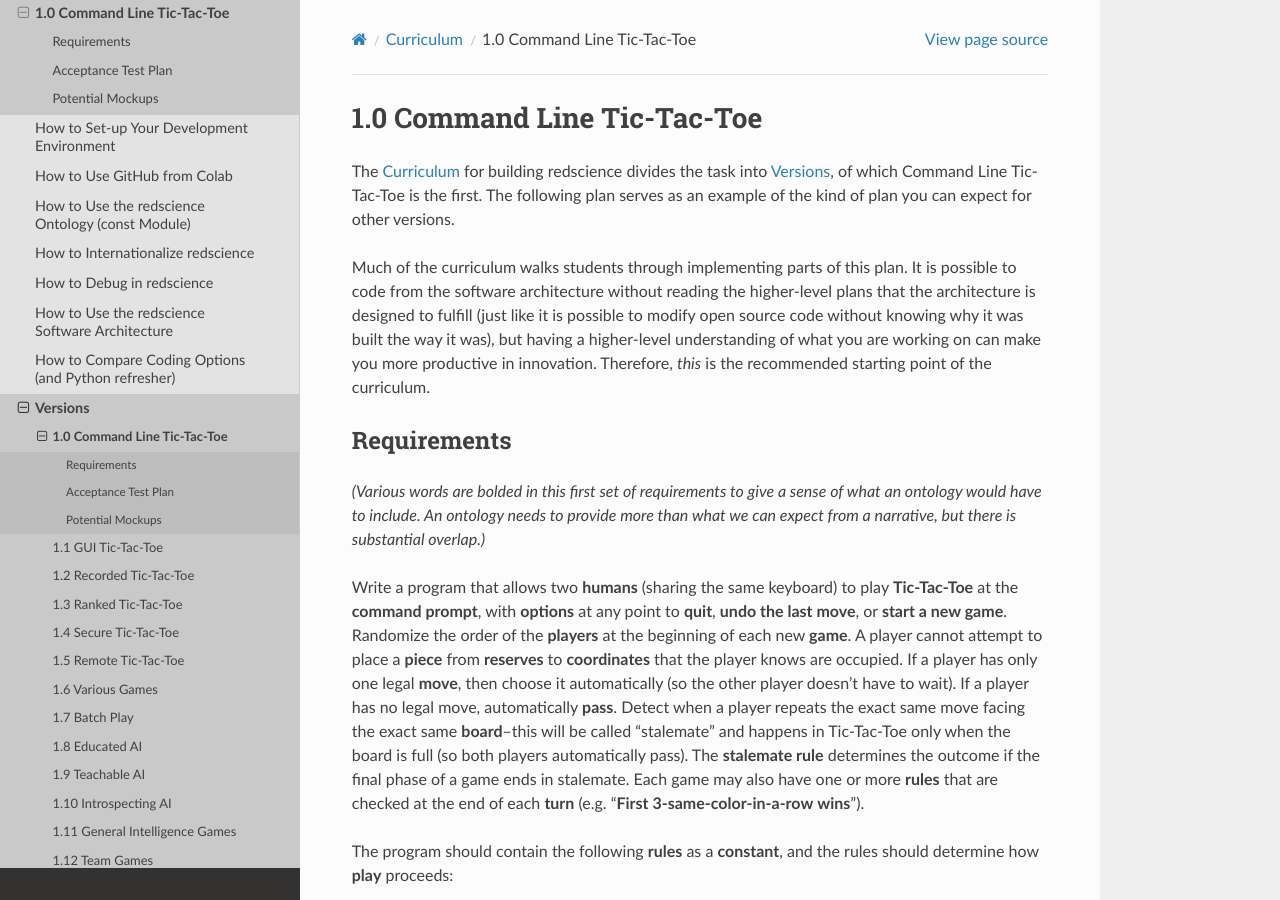
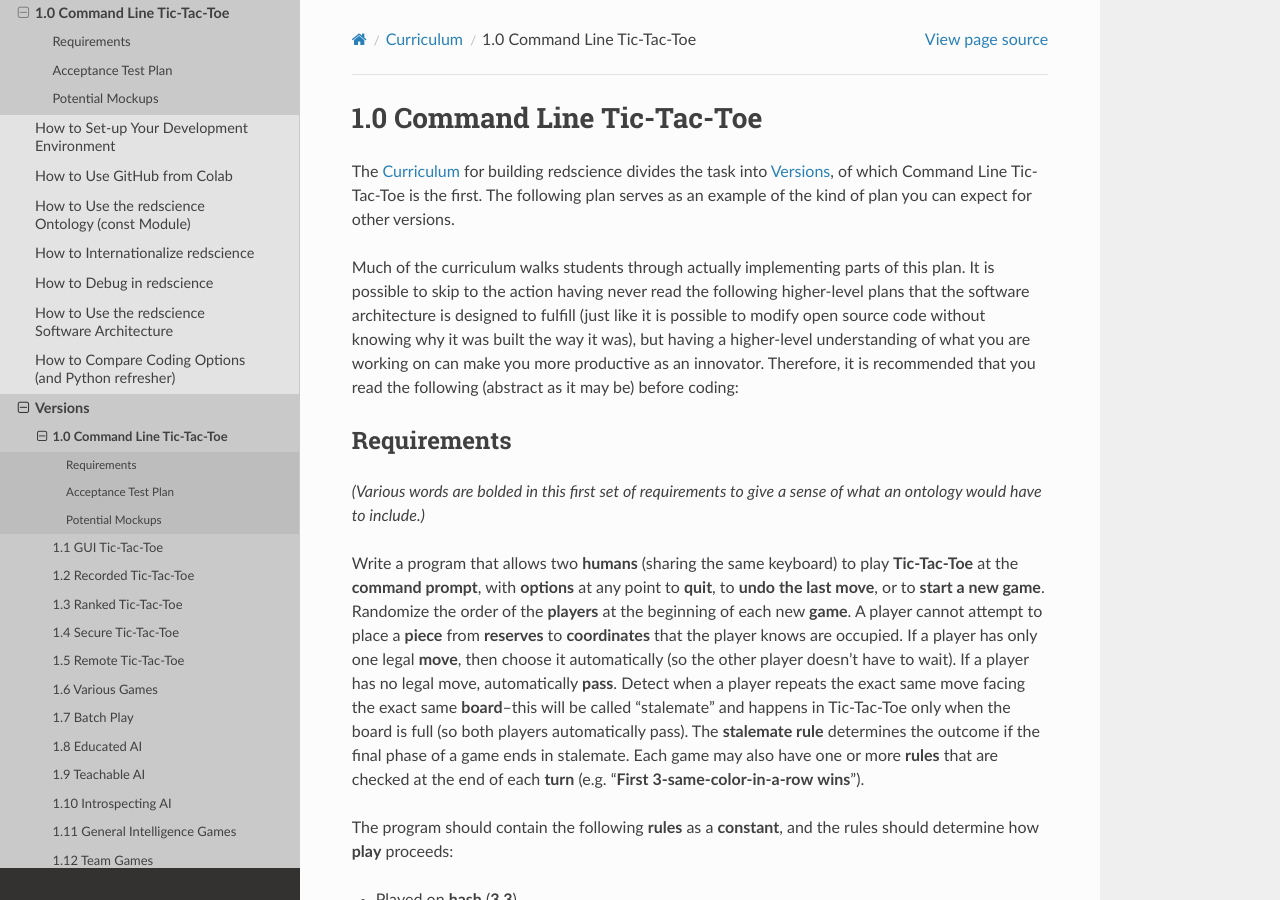
Before and after one commit to ChrisSantosLang/redscience, a Sphinx documentation site: the page built from docs/source/releases/commandline.rst, in a window 1280 px wide and 900 px high. Built offline with Sphinx 7.4.7 and the Read the Docs theme 2.0.0, drawn with Linux system fonts in a browser that asks for light colours.

Commit message:
Update commandline.rst

```diff
--- a/docs/source/releases/commandline.rst
+++ b/docs/source/releases/commandline.rst
@@ -7,26 +7,24 @@ into :doc:`../releases/releases`, of which Command Line
 Tic-Tac-Toe is the first. The following plan serves as an example
 of the kind of plan you can expect for other versions.
 
-Much of the curriculum walks students through implementing parts of
-this plan. It is possible to code from the software architecture
-without reading the higher-level plans that the architecture is
+Much of the curriculum walks students through actually implementing
+parts of this plan. It is possible to skip to the action having never
+read the following higher-level plans that the software architecture is
 designed to fulfill (just like it is possible to modify open source
 code without knowing why it was built the way it was), but having
 a higher-level understanding of what you are working on can make you
-more productive in innovation. Therefore, *this* is the recommended
-starting point of the curriculum.
+more productive as an innovator. Therefore, it is recommended that you
+read the following (abstract as it may be) before coding:
 
 Requirements
 ------------
 
 *(Various words are bolded in this first set of requirements to
-give a sense of what an ontology would have to include. An
-ontology needs to provide more than what we can expect from a
-narrative, but there is substantial overlap.)*
+give a sense of what an ontology would have to include.)*
 
 Write a program that allows two **humans** (sharing the same keyboard)
 to play **Tic-Tac-Toe** at the **command prompt**, with **options**
-at any point to **quit**, **undo the last move**, or
+at any point to **quit**, to **undo the last move**, or to
 **start a new game**. Randomize the order of the **players** at the
 beginning of each new **game**. A player cannot attempt to place
 a **piece** from **reserves** to **coordinates** that the player knows
```
